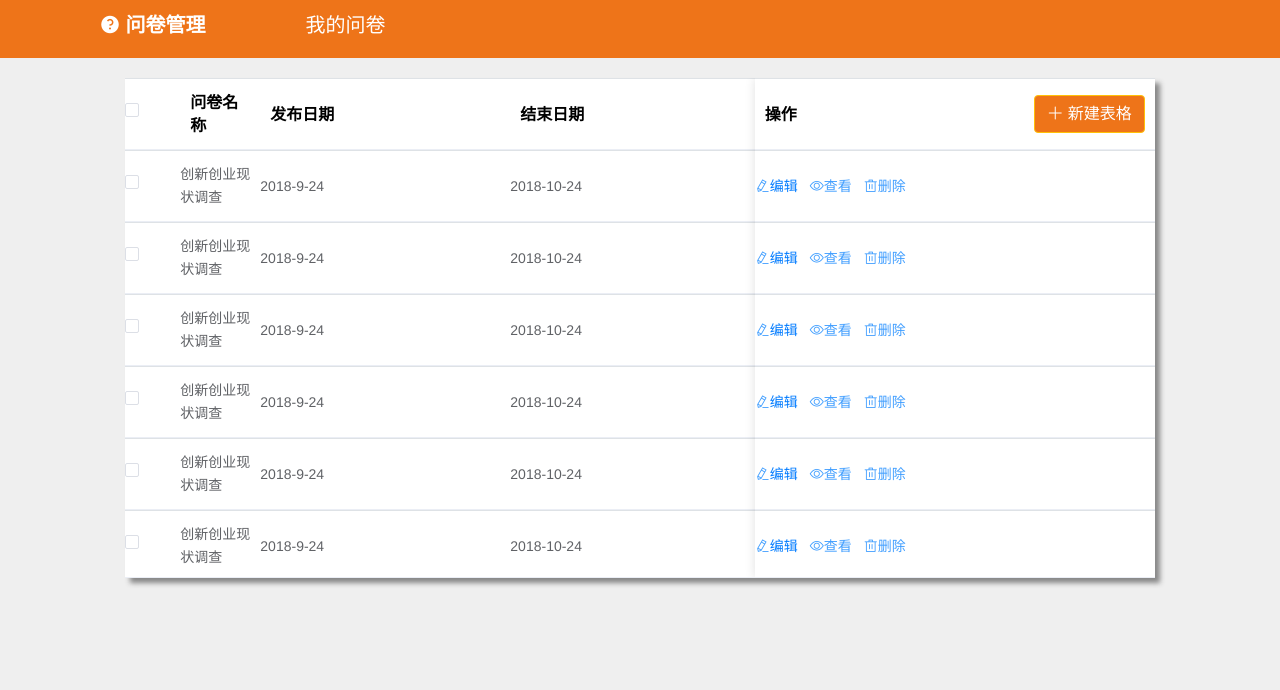
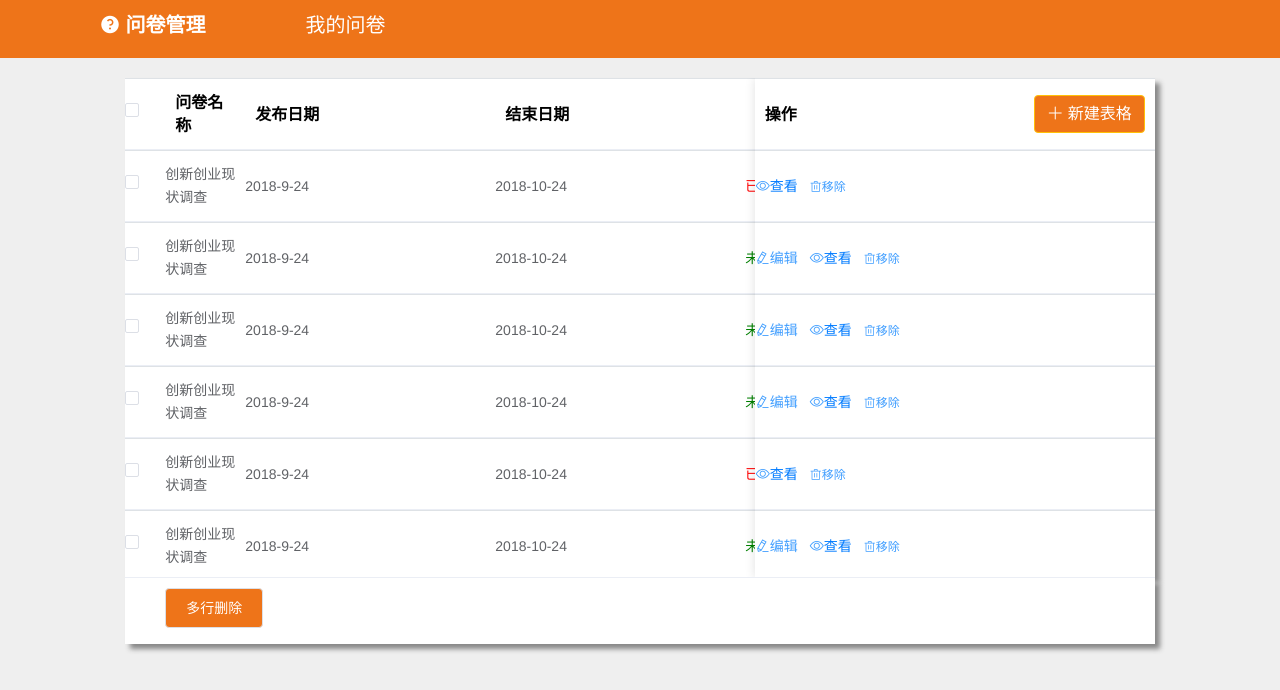
Before and after one commit to 595733237/lmz, a Vue app: page / in a window 1280 px wide. Shown: the top 690 px of the page. Built offline with nearby package versions, Linux system fonts and the light colour scheme.

Commit message:
修好新建表错误，添加多行删除功能

```diff
--- a/src/components/HelloWorld.vue
+++ b/src/components/HelloWorld.vue
@@ -2,9 +2,9 @@
 	<div class="el-card__body">
 		<el-row :gutter="24">
 			<el-col :span="20" :offset="2">
-				<div class="table">
-					<el-table :data="tableData" style="width: 100%;" max-height="500">
-						<el-table-column type="selection" width="55" label="全选">
+				<div class="table" id="table">
+					<el-table :data="tableData" @selection-change='selectRow' style="width: 100%;" max-height="500">
+						<el-table-column type="selection" width="40">
 						</el-table-column>
 						<el-table-column prop="Questionnaire" label="问卷名称">
 						</el-table-column>
@@ -13,22 +13,26 @@
 						<el-table-column prop="l_date" label="结束日期" width="250">
 						</el-table-column>
 						<el-table-column label="问卷状态" width="200">
-							<template scope="tableData">
-								<span v-if="tableData.state=== 1">未发布</span>
-								<span v-else style="color: red">已结束</span>
+							<template slot-scope="scope">
+								<span v-if="scope.row.state" style="color: red">已结束</span>
+								<span v-else style="color: green;">未发布</span>
 							</template>
 						</el-table-column>
 						<el-table-column fixed="right" label="操作" width="200">
 							<template slot-scope="scope">
-								<el-button type="text" size="middle"><i class="el-icon-edit"></i><router-link to="/text">编辑</router-link></el-button>
-								<el-button @click="handleClick(scope.row)" type="text" size="middle"><i class="el-icon-view">查看</i></el-button>
-								<el-button @click="handleClick(scope.row)" type="text" size="middle"><i class="el-icon-delete">删除</i></el-button>
+								<el-button v-if="!scope.row.state" type="text" size="middle"><i class="el-icon-edit"></i>编辑</el-button>
+								<el-button @click="handleClick(scope.row)" type="text" size="middle"><i class="el-icon-view"></i><router-link to="/text">查看</router-link></el-button>
+								<el-button @click.native.prevent="deleteRow(scope.$index, tableData)" type="text" size="small"><i class="el-icon-delete"></i>移除</el-button>
 							</template>
 						</el-table-column>
-						<el-table-column align="right" fixed="right" :render-header="renderHeader" width="200">
-						</el-table-column>
+							<el-table-column align="right" fixed="right" :render-header="renderHeader" width="200">
+							</el-table-column>
 					</el-table>
+					<div class="delbtn">
+				      	<p><el-button class="btn_w" @click.prevent="delData()">多行删除</el-button></p>
+				    </div>
 				</div>
+
 			</el-col>
 		</el-row>
 	</div>
@@ -49,43 +53,104 @@ export default {
 					</div>
 				</div>
 			)
-		}
+		},
+		selectRow (val) {
+        	this.selectlistRow = val
+      	},
+      	deleteRow(index, rows) {
+      		this.$confirm('此操作将永久删除该问卷, 是否继续?', '提示', {
+		        confirmButtonText: '确定',
+		        cancelButtonText: '取消',
+		        type: 'warning'
+	        }).then(() => {
+	        	rows.splice(index, 1);
+		        this.$message({
+			        type: 'success',
+			        message: '删除成功!'
+	          	});
+	        }).catch(() => {
+		        this.$message({
+		          	type: 'info',
+		          	message: '已取消删除'
+	          	});
+	        });
+		},
+		open2() {
+
+      	},
+	    delData () {
+	    	this.$confirm('此操作将永久删除该问卷, 是否继续?', '提示', {
+		        confirmButtonText: '确定',
+		        cancelButtonText: '取消',
+		        type: 'warning'
+	       }).then(() => {
+	       		for (let i = 0; i < this.selectlistRow.length; i++) {
+			        let val = this.selectlistRow
+			        val.forEach((val, index) => {
+			            this.tableData.forEach((v, i) => {
+			              	if (val.rowNum === v.rowNum) {
+			                	// i 为选中的索引
+			                	this.tableData.splice(i, 1)
+			              	}
+			            })
+			        })
+		        }
+		        // 删除完数据之后清除勾选框
+		        this.$refs.tableData.clearSelection()
+
+	       }).catch(() => {
+
+	        });
+
+	    }
 	},
 	data() {
 		return {
 			tableData: [{
+				rowNum:1,
 				Questionnaire: '创新创业现状调查',
 				f_date: '2018-9-24',
 				l_date: '2018-10-24',
-				state: '1'
+				state:true,
 			},
 			{
+				rowNum:2,
 				Questionnaire: '创新创业现状调查',
 				f_date: '2018-9-24',
 				l_date: '2018-10-24',
+				state:false,
 			},
 			{
+				rowNum:3,
 				Questionnaire: '创新创业现状调查',
 				f_date: '2018-9-24',
 				l_date: '2018-10-24',
+				state:false,
 			},
 			{
+				rowNum:4,
 				Questionnaire: '创新创业现状调查',
 				f_date: '2018-9-24',
 				l_date: '2018-10-24',
+				state:false,
 			},
 			{
+				rowNum:5,
 				Questionnaire: '创新创业现状调查',
 				f_date: '2018-9-24',
 				l_date: '2018-10-24',
+				state:true,
 			},
 			{
+				rowNum:6,
 				Questionnaire: '创新创业现状调查',
 				f_date: '2018-9-24',
 				l_date: '2018-10-24',
+				state:false,
 			},
 
-			]
+			],
+			selectlistRow: []
 		}
 	}
 }
@@ -108,4 +173,15 @@ export default {
   background: #ee7419 !important;
   color: #ffffff !important;
 }
+.delbtn{
+	float:left; background: #FFFFFF; width: 100%;
+	 box-shadow: 5px 5px 5px #888888;
+}
+.delbtn button{
+	margin: 10px 0 0 40px;
+}
+.delbtn button :hover{
+	background: #ee7419;
+  color: #ffffff;
+}
 </style>
--- a/src/router.js
+++ b/src/router.js
@@ -28,6 +28,14 @@ export default new Router({
       // this generates a separate chunk (about.[hash].js) for this route
       // which is lazy-loaded when the route is visited.
       component: () => import(/* webpackChunkName: "about" */ './views/Text.vue')
+    },
+    {
+      path: '/1111',
+      name: '1111',
+      // route level code-splitting
+      // this generates a separate chunk (about.[hash].js) for this route
+      // which is lazy-loaded when the route is visited.
+      component: () => import(/* webpackChunkName: "about" */ './views/1111.vue')
     }
   ]
 })
--- a/src/store.js
+++ b/src/store.js
@@ -5,10 +5,12 @@ Vue.use(Vuex)
 
 export default new Vuex.Store({
   state: {
-
+		//test: '123'
   },
   mutations: {
-
+		/*setTest(state, data) {
+			state.test = data
+		}*/
   },
   actions: {
 
```
Also changed, not shown: src/App.vue (+16 -0 lines), src/views/About.vue (+39 -27 lines).
